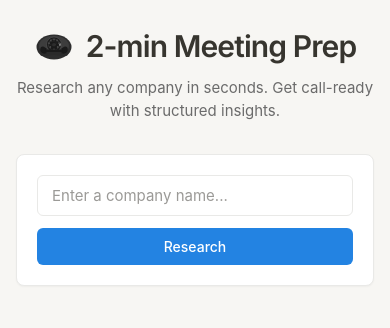
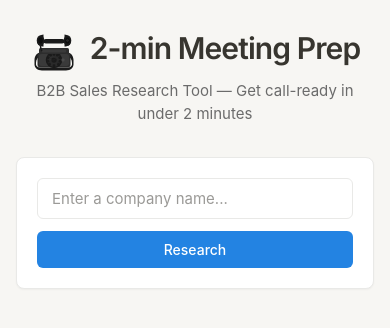
Before and after one commit to jdasdfwg/meeting-prep-2-min, a Flask app: page / in a window 390 px wide. Shown: the top 328 px of the page. Run offline with Flask 3, Linux system fonts and the light colour scheme.

Commit message:
Update phone icon and subtext
- Full retro rotary phone with handset on cradle

- No background, transparent SVG

- Updated subtext to B2B Sales Research Tool tagline

```diff
--- a/templates/index.html
+++ b/templates/index.html
@@ -69,8 +69,8 @@
         }
 
         .logo-icon {
-            width: 40px;
-            height: 40px;
+            width: 48px;
+            height: 48px;
             display: flex;
             align-items: center;
             justify-content: center;
@@ -509,41 +509,66 @@
             <div class="logo">
                 <div class="logo-icon">
                     <svg viewBox="0 0 64 64" fill="none" xmlns="http://www.w3.org/2000/svg">
-                        <!-- Retro Rotary Phone -->
-                        <ellipse cx="32" cy="32" rx="28" ry="20" fill="#2d2d2d"/>
-                        <ellipse cx="32" cy="30" rx="24" ry="16" fill="#3d3d3d"/>
-                        <!-- Dial circle -->
-                        <circle cx="32" cy="28" r="12" fill="#1a1a1a" stroke="#555" stroke-width="1"/>
-                        <circle cx="32" cy="28" r="9" fill="none" stroke="#666" stroke-width="0.5"/>
-                        <!-- Finger stop -->
-                        <rect x="40" y="26" width="3" height="4" rx="1" fill="#888"/>
-                        <!-- Dial holes -->
-                        <circle cx="32" cy="20" r="1.5" fill="#4a4a4a"/>
-                        <circle cx="37" cy="21.5" r="1.5" fill="#4a4a4a"/>
-                        <circle cx="40" cy="26" r="1.5" fill="#4a4a4a"/>
-                        <circle cx="38" cy="32" r="1.5" fill="#4a4a4a"/>
-                        <circle cx="32" cy="36" r="1.5" fill="#4a4a4a"/>
-                        <circle cx="26" cy="32" r="1.5" fill="#4a4a4a"/>
-                        <circle cx="24" cy="26" r="1.5" fill="#4a4a4a"/>
-                        <circle cx="27" cy="21.5" r="1.5" fill="#4a4a4a"/>
-                        <!-- Center -->
-                        <circle cx="32" cy="28" r="3" fill="#2a2a2a"/>
-                        <!-- Handset cradle -->
-                        <rect x="10" y="40" width="44" height="6" rx="3" fill="#2a2a2a"/>
+                        <!-- Phone Base -->
+                        <path d="M8 52 C8 48, 10 44, 14 42 L14 38 C10 38, 6 42, 6 48 L6 54 C6 58, 10 62, 16 62 L48 62 C54 62, 58 58, 58 54 L58 48 C58 42, 54 38, 50 38 L50 42 C54 44, 56 48, 56 52 L56 54 C56 56, 54 58, 50 58 L14 58 C10 58, 8 56, 8 54 Z" fill="#1a1a1a"/>
+
+                        <!-- Phone Body -->
+                        <rect x="10" y="38" width="44" height="20" rx="4" fill="#2d2d2d"/>
+                        <rect x="12" y="40" width="40" height="16" rx="3" fill="#3a3a3a"/>
+
+                        <!-- Rotary Dial -->
+                        <circle cx="32" cy="48" r="11" fill="#1a1a1a"/>
+                        <circle cx="32" cy="48" r="9" fill="#2a2a2a"/>
+
+                        <!-- Dial Holes (0-9) -->
+                        <circle cx="32" cy="40.5" r="1.8" fill="#1a1a1a"/>
+                        <circle cx="36.5" cy="41.5" r="1.8" fill="#1a1a1a"/>
+                        <circle cx="39.5" cy="45" r="1.8" fill="#1a1a1a"/>
+                        <circle cx="40" cy="49.5" r="1.8" fill="#1a1a1a"/>
+                        <circle cx="38" cy="53.5" r="1.8" fill="#1a1a1a"/>
+                        <circle cx="32" cy="55.5" r="1.8" fill="#1a1a1a"/>
+                        <circle cx="26" cy="53.5" r="1.8" fill="#1a1a1a"/>
+                        <circle cx="24" cy="49.5" r="1.8" fill="#1a1a1a"/>
+                        <circle cx="24.5" cy="45" r="1.8" fill="#1a1a1a"/>
+                        <circle cx="27.5" cy="41.5" r="1.8" fill="#1a1a1a"/>
+
+                        <!-- Dial Center -->
+                        <circle cx="32" cy="48" r="3.5" fill="#1a1a1a"/>
+
+                        <!-- Finger Stop -->
+                        <rect x="42" y="46" width="4" height="4" rx="1" fill="#4a4a4a"/>
+
+                        <!-- Handset Cradle -->
+                        <rect x="12" y="32" width="40" height="8" rx="2" fill="#2d2d2d"/>
+                        <rect x="16" y="34" width="32" height="4" rx="1" fill="#3a3a3a"/>
+
                         <!-- Handset -->
-                        <path d="M12 38 C12 34, 16 32, 20 34 L20 42 C16 44, 12 42, 12 38Z" fill="#1a1a1a"/>
-                        <path d="M52 38 C52 34, 48 32, 44 34 L44 42 C48 44, 52 42, 52 38Z" fill="#1a1a1a"/>
-                        <rect x="18" y="36" width="28" height="4" rx="2" fill="#1a1a1a"/>
-                        <!-- Earpiece & mouthpiece -->
-                        <ellipse cx="14" cy="36" rx="4" ry="5" fill="#1a1a1a"/>
-                        <ellipse cx="50" cy="36" rx="4" ry="5" fill="#1a1a1a"/>
-                        <!-- Highlights -->
-                        <ellipse cx="30" cy="26" rx="6" ry="3" fill="none" stroke="rgba(255,255,255,0.1)" stroke-width="0.5"/>
+                        <path d="M10 24 C10 18, 14 14, 18 14 L18 30 C14 30, 10 28, 10 24Z" fill="#1a1a1a"/>
+                        <path d="M54 24 C54 18, 50 14, 46 14 L46 30 C50 30, 54 28, 54 24Z" fill="#1a1a1a"/>
+                        <rect x="18" y="20" width="28" height="6" rx="3" fill="#1a1a1a"/>
+
+                        <!-- Earpiece (left) -->
+                        <ellipse cx="14" cy="22" rx="5" ry="7" fill="#1a1a1a"/>
+                        <ellipse cx="14" cy="22" rx="3" ry="4" fill="#0d0d0d"/>
+
+                        <!-- Mouthpiece (right) -->
+                        <ellipse cx="50" cy="22" rx="5" ry="7" fill="#1a1a1a"/>
+                        <ellipse cx="50" cy="22" rx="3" ry="4" fill="#0d0d0d"/>
+                        <circle cx="50" cy="21" r="1" fill="#2a2a2a"/>
+                        <circle cx="50" cy="23" r="1" fill="#2a2a2a"/>
+                        <circle cx="49" cy="22" r="1" fill="#2a2a2a"/>
+                        <circle cx="51" cy="22" r="1" fill="#2a2a2a"/>
+
+                        <!-- Cord hint -->
+                        <path d="M14 29 Q14 34, 16 36" stroke="#1a1a1a" stroke-width="2" fill="none"/>
+
+                        <!-- Highlight -->
+                        <ellipse cx="30" cy="46" rx="4" ry="2" fill="none" stroke="rgba(255,255,255,0.08)" stroke-width="0.5"/>
                     </svg>
                 </div>
                 <h1>2-min Meeting Prep</h1>
             </div>
-            <p>Research any company in seconds. Get call-ready with structured insights.</p>
+            <p>B2B Sales Research Tool — Get call-ready in under 2 minutes</p>
         </header>
 
         <div class="search-container">
```
